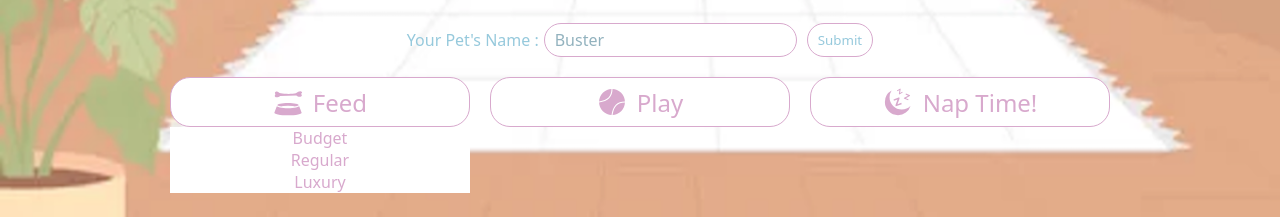
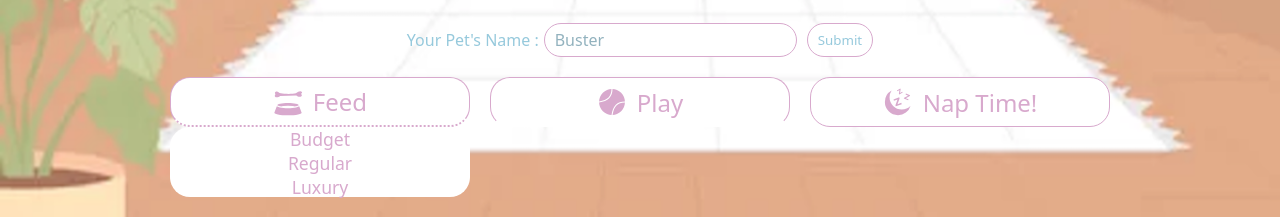
Before and after one commit to evelynmbart/Virtual-Pet, a React (Vite) app in the folder virtual-pet/: page / in a window 1280 px wide. Both pictures are taken after a click on the button "Feed". Shown: the part 583-800 px from the top of the page. Built offline with nearby package versions, Linux system fonts and the light colour scheme; a web font is replaced by a local one.

Commit message:
update button css

```diff
--- a/virtual-pet/src/App.css
+++ b/virtual-pet/src/App.css
@@ -125,20 +125,20 @@ label {
 }
 
 .dropdown-options {
-  font-size: 1rem;
+  font-size: 1.1rem;
   display: flex;
   gap: 20px;
+  height: 70px;
+  width: 100%;
   color: var(--tertiary-text-color);
   text-align: center;
   background-color: var(--primary-text-color);
   cursor: pointer;
+  border-radius: 20px;
 }
 
 .dropdown-options > div:hover {
   color: var(--secondary-text-color);
-  border-radius: 20px;
-  /* background-color: var(--tertiary-text-color); */
-  overflow: hidden;
   cursor: pointer;
 }
 
--- a/virtual-pet/src/assets/FeedBtn.jsx
+++ b/virtual-pet/src/assets/FeedBtn.jsx
@@ -12,9 +12,18 @@ export function FeedBtn({
   const toggleFoodDropdown = () => {
     setIsFoodClicked(!isFoodClicked);
   };
+
+  console.log(isFoodClicked);
   return (
     <div>
-      <button className="btn">
+      <button
+        className="btn"
+        style={{
+          borderBottom: isFoodClicked
+            ? "2px dotted var(--tertiary-text-color)"
+            : "1px solid white",
+        }}
+      >
         <div className="btn-title" onClick={toggleFoodDropdown}>
           <GiDogBowl size={30} />
           Feed
@@ -24,6 +33,9 @@ export function FeedBtn({
         className="dropdown-options"
         style={{
           display: isFoodClicked ? "block" : "none",
+          borderTop: isFoodClicked
+            ? "none"
+            : "1px solid var(--tertiary-text-color)",
         }}
       >
         <div id="budget-food" onClick={budgetFoodBoost}>
--- a/virtual-pet/src/assets/PlayBtn.jsx
+++ b/virtual-pet/src/assets/PlayBtn.jsx
@@ -12,7 +12,14 @@ export function PlayBtn({
   };
   return (
     <div>
-      <button className="btn">
+      <button
+        className="btn"
+        style={{
+          borderBottom: isPlayClicked
+            ? "2px dotted var(--tertiary-text-color)"
+            : "1px solid white",
+        }}
+      >
         <div className="btn-title" onClick={togglePlayDropdown}>
           <GiTennisBall size={30} />
           Play
@@ -20,7 +27,12 @@ export function PlayBtn({
       </button>
       <div
         className="dropdown-options"
-        style={{ display: isPlayClicked ? "block" : "none" }}
+        style={{
+          display: isPlayClicked ? "block" : "none",
+          borderTop: isPlayClicked
+            ? "none"
+            : "1px solid var(--tertiary-text-color)",
+        }}
       >
         <div id="budget-food" onClick={budgetHappinessBoost}>
           Budget
```
